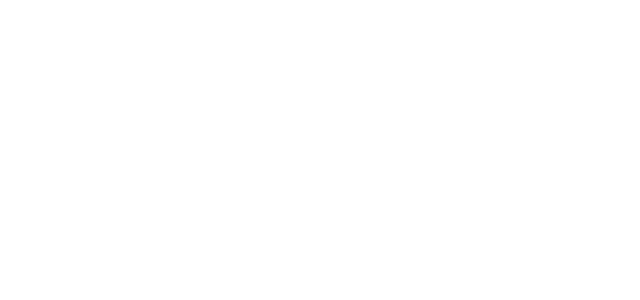
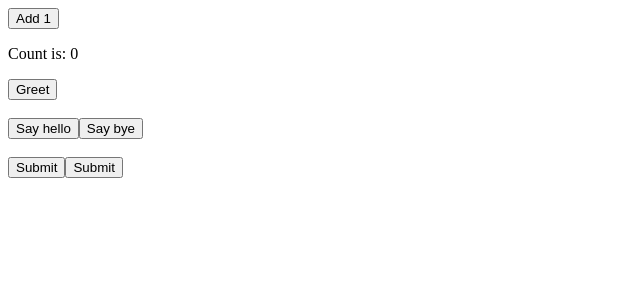
Before and after one commit to cleanbrain-developer/js-vuejs-guide-composition, a Vue app: page / in a window 1280 px wide. Shown: the top 300 px of the page, without its empty margins (0-640 px from the left). Built offline with nearby package versions, Linux system fonts and the light colour scheme.

Commit message:
2023-07-24 : 10_Essentials_Event_Handling 커밋

```diff
--- a/src/App.vue
+++ b/src/App.vue
@@ -1,13 +1,55 @@
 <template>
+  <button @click="count++">Add 1</button>
+  <p>Count is: {{ count }}</p>
+
+  <!-- `greet` is the name of the method defined above -->
+  <button @click="greet">Greet</button>
+
+  <br/>
+  <br/>
+
+  <button @click="say('hello')">Say hello</button>
+  <button @click="say('bye')">Say bye</button>
+
+  <br/>
+  <br/>
+
+  <!-- using $event special variable -->
+  <button @click="warn('Form cannot be submitted yet.', $event)">
+    Submit
+  </button>
+
+  <!-- using inline arrow function -->
+  <button @click="(event) => warn('Form cannot be submitted yet.', event)">
+    Submit
+  </button>
 
 </template>
 
-<script>
+<script setup>
+import {ref} from "vue";
 
-export default {
-  name: 'App',
-  components: {
+const count = ref(0)
+const name = ref('Vue.js')
+
+function greet(event) {
+  alert(`Hello ${name.value}!`)
+  // `event` is the native DOM event
+  if (event) {
+    alert(event.target.tagName)
   }
+}
+
+function say(message) {
+  alert(message)
+}
+
+function warn(message, event) {
+  // now we have access to the native event
+  if (event) {
+    event.preventDefault()
+  }
+  alert(message)
 }
 </script>
 
```
